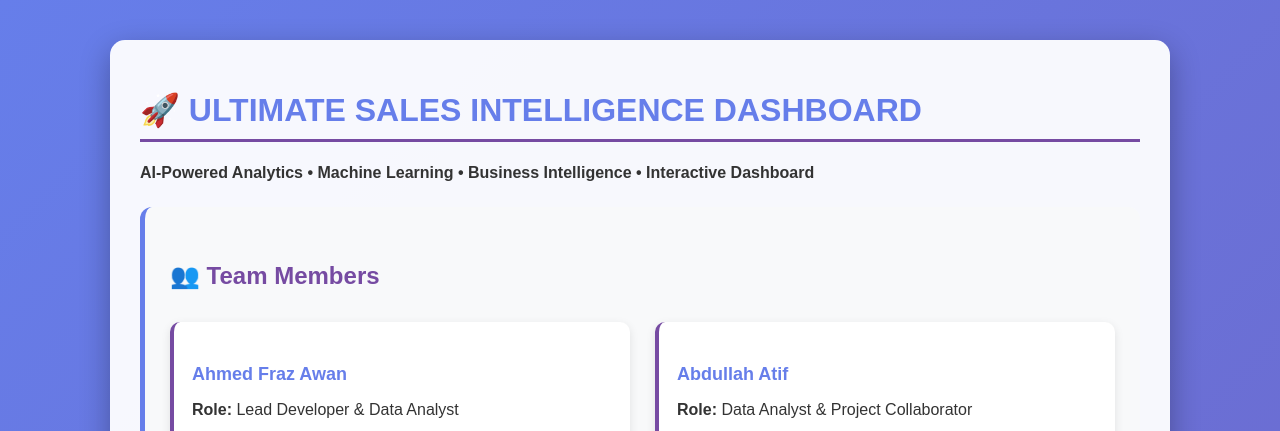
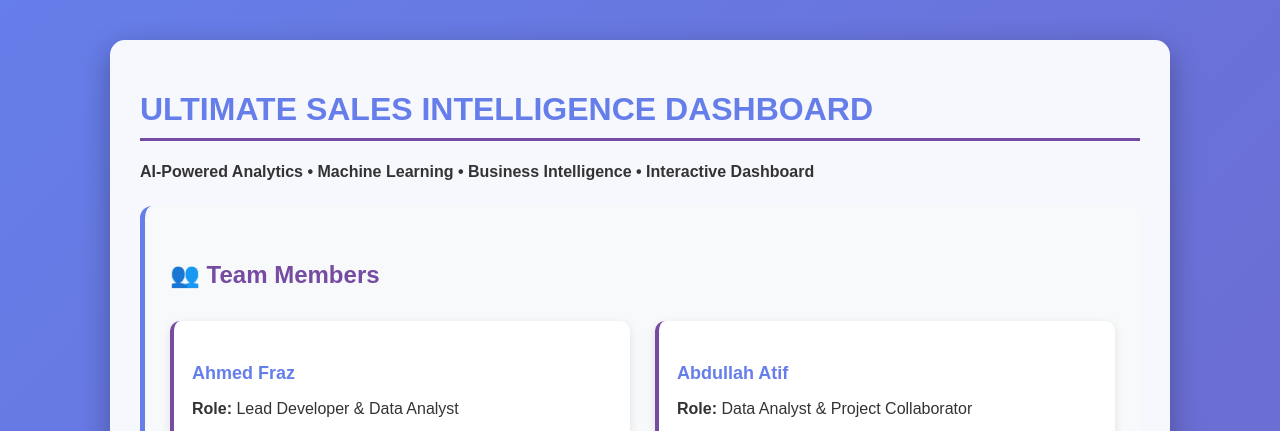
Before and after one commit to Ahmed-Fraz-Awan/Sales-Intelligence-Dashboard, a plain HTML site: page index.html in a window 1280 px wide. Shown: the top 431 px of the page. Drawn offline with Linux system fonts and the light colour scheme.

Commit message:
Update index.html

```diff
--- a/index.html
+++ b/index.html
@@ -179,7 +179,7 @@
 <body>
     <div class="container">
         <!-- 1. PROJECT TITLE -->
-        <h1>🚀 ULTIMATE SALES INTELLIGENCE DASHBOARD</h1>
+        <h1> ULTIMATE SALES INTELLIGENCE DASHBOARD</h1>
         <p><strong>AI-Powered Analytics • Machine Learning • Business Intelligence • Interactive Dashboard</strong></p>
 
         <!-- 2. TEAM MEMBERS -->
@@ -188,7 +188,7 @@
             <div class="team-row">
                 <div class="team-col">
                     <div class="team-member">
-                        <h4>Ahmed Fraz Awan</h4>
+                        <h4>Ahmed Fraz</h4>
                         <p><strong>Role:</strong> Lead Developer & Data Analyst</p>
                         <p><strong>Responsibilities:</strong> Dashboard development, ML implementation, Data visualization</p>
                     </div>
@@ -331,14 +331,14 @@ python DashboardFinal.py
         <!-- CONTACT INFORMATION -->
         <div class="contact-info">
             <h3>📞 Contact Information</h3>
-            <p><strong>Ahmed Fraz Awan</strong> | 📧 u2022065@giki.edu.pk</p>
-            <p><strong>Abdullah Atif</strong> | 📧 u2022066@giki.edu.pk</p>
+            <p><strong>Ahmed Fraz</strong> | 📧 u2022065@giki.edu.pk</p>
+            <p><strong>Abdullah Atif</strong> | 📧 u2022324@giki.edu.pk</p>
             <p><em>For questions, feedback, or collaboration opportunities</em></p>
         </div>
 
         <!-- FOOTER -->
         <div style="text-align: center; margin-top: 40px; padding-top: 20px; border-top: 2px solid #667eea; color: #666;">
-            <p>🎓 <strong>Academic Project</strong> • Developed by Ahmed Fraz Awan & Abdullah Atif • 2024</p>
+            <p>🎓 <strong>Academic Project</strong> • Developed by Ahmed Fraz & Abdullah Atif • 2025</p>
             <p><em>Sales Intelligence Dashboard with Machine Learning Integration | Ghulam Ishaq Khan Institute</em></p>
             <p style="font-size: 14px; margin-top: 10px;">
                 This project demonstrates the integration of machine learning, data visualization, and web development
```
